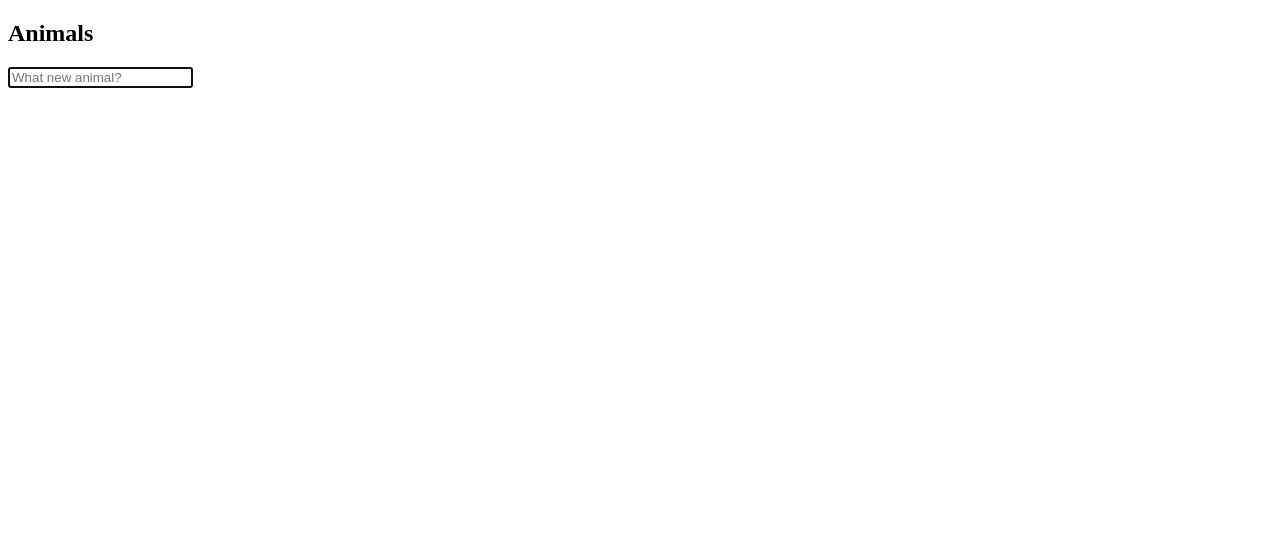
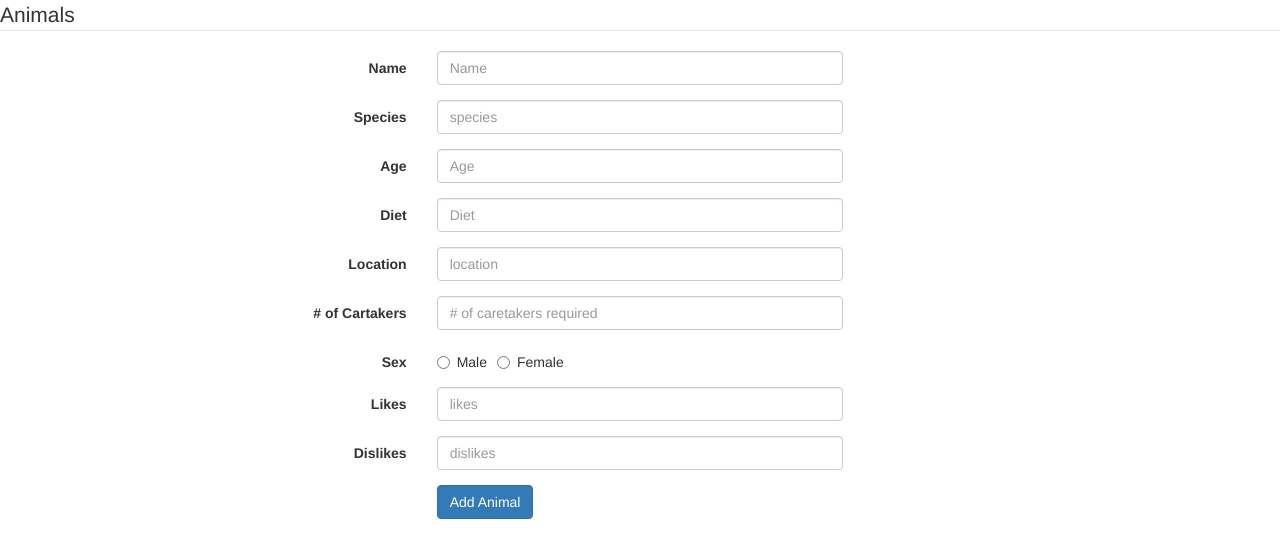
Before and after one commit to Epicodus-SZ/pdx-zoo-angular2, an Angular app: page / in a window 1280 px wide. Shown: the top 558 px of the page. Built offline with nearby package versions, Linux system fonts and the light colour scheme.

Commit message:
separate new animal form component

```diff
--- a/src/app/app.component.html
+++ b/src/app/app.component.html
@@ -1,13 +1,10 @@
 <section class="animalapp">
-  <header class="header">
-    <h1>Animals</h1>
-    <input class="new-animal" placeholder="What new animal?" autofocus="" [(ngModel)]="newAnimal.name" (keyup.enter)="addAnimal()">
-  </header>
+<app-new-animal-form (add)="onAddAnimal($event)"></app-new-animal-form>
   <section class="main" *ngIf="animals.length > 0">
     <ul class="animal-list">
       <li *ngFor="let animal of animals">
         <div class="view">
-          <label>{{animal.name}}</label>
+          <label>{{animal.name}}, {{animal.sex}}, {{animal.species}}</label>
           <button class="destroy" (click)="removeAnimal(animal)"></button>
         </div>
       </li>
--- a/src/app/app.component.ts
+++ b/src/app/app.component.ts
@@ -16,9 +16,13 @@ export class AppComponent {
   constructor(private animalDataService: AnimalDataService){
   }
 
-  addAnimal() {
-    this.animalDataService.addAnimal(this.newAnimal);
-    this.newAnimal = new Animal();
+  // addAnimal() {
+  //   this.animalDataService.addAnimal(this.newAnimal);
+  //   this.newAnimal = new Animal();
+  // }
+
+  onAddAnimal(animal: Animal) {
+    this.animalDataService.addAnimal(animal);
   }
 
   removeAnimal(animal) {
--- a/src/app/app.module.ts
+++ b/src/app/app.module.ts
@@ -3,10 +3,12 @@ import { NgModule } from '@angular/core';
 import { FormsModule } from '@angular/forms';
 
 import { AppComponent } from './app.component';
+import { NewAnimalFormComponent } from './new-animal-form/new-animal-form.component';
 
 @NgModule({
   declarations: [
-    AppComponent
+    AppComponent,
+    NewAnimalFormComponent
   ],
   imports: [
     BrowserModule,
--- /dev/null
+++ b/src/app/new-animal-form/new-animal-form.component.html
@@ -0,0 +1,106 @@
+<header class="header">
+  <form class="form-horizontal">
+  <fieldset>
+
+  <!-- Form Name -->
+  <legend>Animals</legend>
+
+  <!-- Text input-->
+  <div class="form-group">
+    <label class="col-md-4 control-label" for="name">Name</label>
+    <div class="col-md-4">
+    <input [(ngModel)]="newAnimal.name" id="name" name="name" type="text" placeholder="Name" class="form-control input-md">
+
+    </div>
+  </div>
+
+  <!-- Text input-->
+  <div class="form-group">
+    <label class="col-md-4 control-label" for="species">Species</label>
+    <div class="col-md-4">
+    <input [(ngModel)]="newAnimal.species" id="species" name="species" type="text" placeholder="species" class="form-control input-md">
+
+    </div>
+  </div>
+
+  <!-- Text input-->
+  <div class="form-group">
+    <label class="col-md-4 control-label" for="age">Age</label>
+    <div class="col-md-4">
+    <input [(ngModel)]="newAnimal.age" id="age" name="age" type="text" placeholder="Age" class="form-control input-md">
+
+    </div>
+  </div>
+
+  <!-- Text input-->
+  <div class="form-group">
+    <label class="col-md-4 control-label" for="diet">Diet</label>
+    <div class="col-md-4">
+    <input [(ngModel)]="newAnimal.diet" id="diet" name="diet" type="text" placeholder="Diet" class="form-control input-md">
+
+    </div>
+  </div>
+
+  <!-- Text input-->
+  <div class="form-group">
+    <label class="col-md-4 control-label" for="location">Location</label>
+    <div class="col-md-4">
+    <input [(ngModel)]="newAnimal.location" id="location" name="location" type="text" placeholder="location" class="form-control input-md">
+
+    </div>
+  </div>
+
+  <!-- Text input-->
+  <div class="form-group">
+    <label class="col-md-4 control-label" for="caretakers"># of Cartakers</label>
+    <div class="col-md-4">
+    <input [(ngModel)]="newAnimal.caretakers" id="caretakers" name="caretakers" type="text" placeholder="# of caretakers required" class="form-control input-md">
+
+    </div>
+  </div>
+
+  <!-- Multiple Radios (inline) -->
+  <div class="form-group">
+    <label class="col-md-4 control-label" for="sex-radio">Sex</label>
+    <div class="col-md-4">
+      <label class="radio-inline" for="sex-radio-0">
+        <input [(ngModel)]="newAnimal.sex" type="radio" name="sex-radio" id="sex-radio-0" value="male" checked="checked">
+        Male
+      </label>
+      <label class="radio-inline" for="sex-radio-1">
+        <input [(ngModel)]="newAnimal.sex" type="radio" name="sex-radio" id="sex-radio-1" value="female">
+        Female
+      </label>
+    </div>
+  </div>
+
+  <!-- Text input-->
+  <div class="form-group">
+    <label class="col-md-4 control-label" for="likes">Likes</label>
+    <div class="col-md-4">
+    <input [(ngModel)]="newAnimal.likes" id="likes" name="likes" type="text" placeholder="likes" class="form-control input-md">
+
+    </div>
+  </div>
+
+  <!-- Text input-->
+  <div class="form-group">
+    <label class="col-md-4 control-label" for="dislikes">Dislikes</label>
+    <div class="col-md-4">
+    <input [(ngModel)]="newAnimal.dislikes" id="dislikes" name="dislikes" type="text" placeholder="dislikes" class="form-control input-md">
+
+    </div>
+  </div>
+
+  <!-- Button -->
+  <div class="form-group">
+    <label class="col-md-4 control-label" for="addAnimal"></label>
+    <div class="col-md-4">
+      <button (click)="addAnimal()" id="addAnimal" name="addAnimal" class="btn btn-primary">Add Animal</button>
+    </div>
+  </div>
+
+  </fieldset>
+  </form>
+
+</header>
--- /dev/null
+++ b/src/app/new-animal-form/new-animal-form.component.ts
@@ -0,0 +1,24 @@
+import { Component, OnInit, Output, EventEmitter } from '@angular/core';
+import { Animal } from '../animal';
+
+@Component({
+  selector: 'app-new-animal-form',
+  templateUrl: './new-animal-form.component.html',
+  styleUrls: ['./new-animal-form.component.css']
+})
+export class NewAnimalFormComponent implements OnInit {
+
+  newAnimal: Animal = new Animal();
+  @Output()
+  add: EventEmitter<Animal> = new EventEmitter();
+
+  constructor() { }
+
+  addAnimal() {
+    this.add.emit(this.newAnimal);
+    this.newAnimal = new Animal();
+  }
+
+  ngOnInit() {
+  }
+}
--- a/src/index.html
+++ b/src/index.html
@@ -4,7 +4,8 @@
   <meta charset="utf-8">
   <title>PdxZoo</title>
   <base href="/">
-
+  <link href="https://fonts.googleapis.com/icon?family=Material+Icons" rel="stylesheet">
+  <link href="https://maxcdn.bootstrapcdn.com/bootstrap/3.3.7/css/bootstrap.min.css" rel="stylesheet">
   <meta name="viewport" content="width=device-width, initial-scale=1">
   <link rel="icon" type="image/x-icon" href="favicon.ico">
 </head>
```
Also changed, not shown: src/app/new-animal-form/new-animal-form.component.css (added), 1 other file (tests, documents, lock files or other folders).
